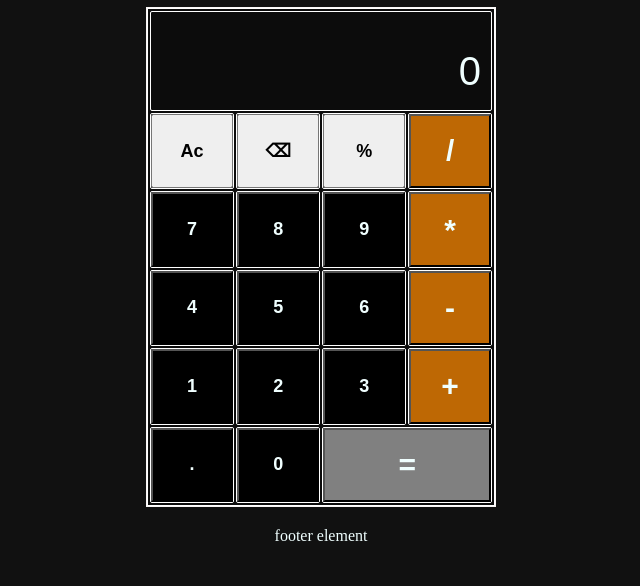
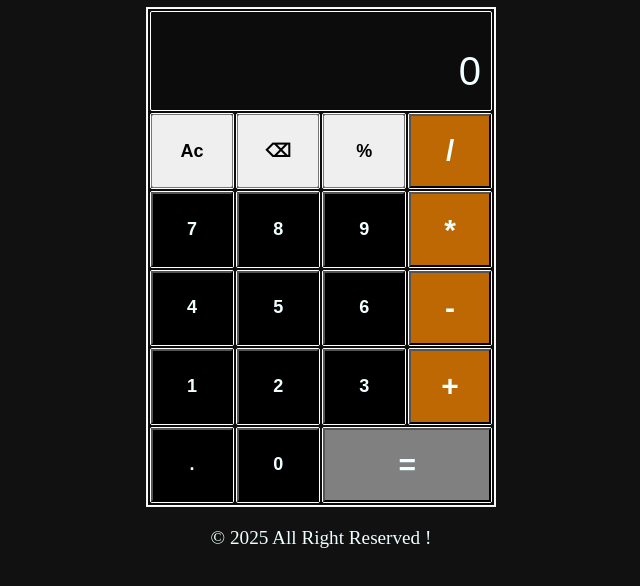
Before and after one commit to VaibhavDev-29/Calculator, a plain HTML site: page index.html in a window 1280 px wide. Shown: the part 68-654 px from the top of the page, without its empty margins (319-959 px from the left). Drawn offline with Linux system fonts and the light colour scheme.

Commit message:
thrid commit

```diff
--- a/index.html
+++ b/index.html
@@ -54,7 +54,7 @@
       </div>
     </main>
 
-    <footer class="footbox">footer element</footer>
+    <footer id="footbox">©</footer>
 
     <script src="index.js"></script>
   </body>
--- a/index.js
+++ b/index.js
@@ -57,5 +57,8 @@ function backSpace() {
 
 updateDisplay(0);
 
-const exp = "2+3-5*4*3/2";
-// console.log(eval(exp));
+const now = new Date()
+const currentYear = now.getFullYear();
+
+
+document.getElementById("footbox").innerText = `© ${currentYear} All Right Reserved !`
--- a/style.css
+++ b/style.css
@@ -61,8 +61,9 @@ button{
     color: azure;
 }
 
-.footbox{
+#footbox{
     text-align: center;
+    font-size: larger;
     color: azure;
 }
 
```
